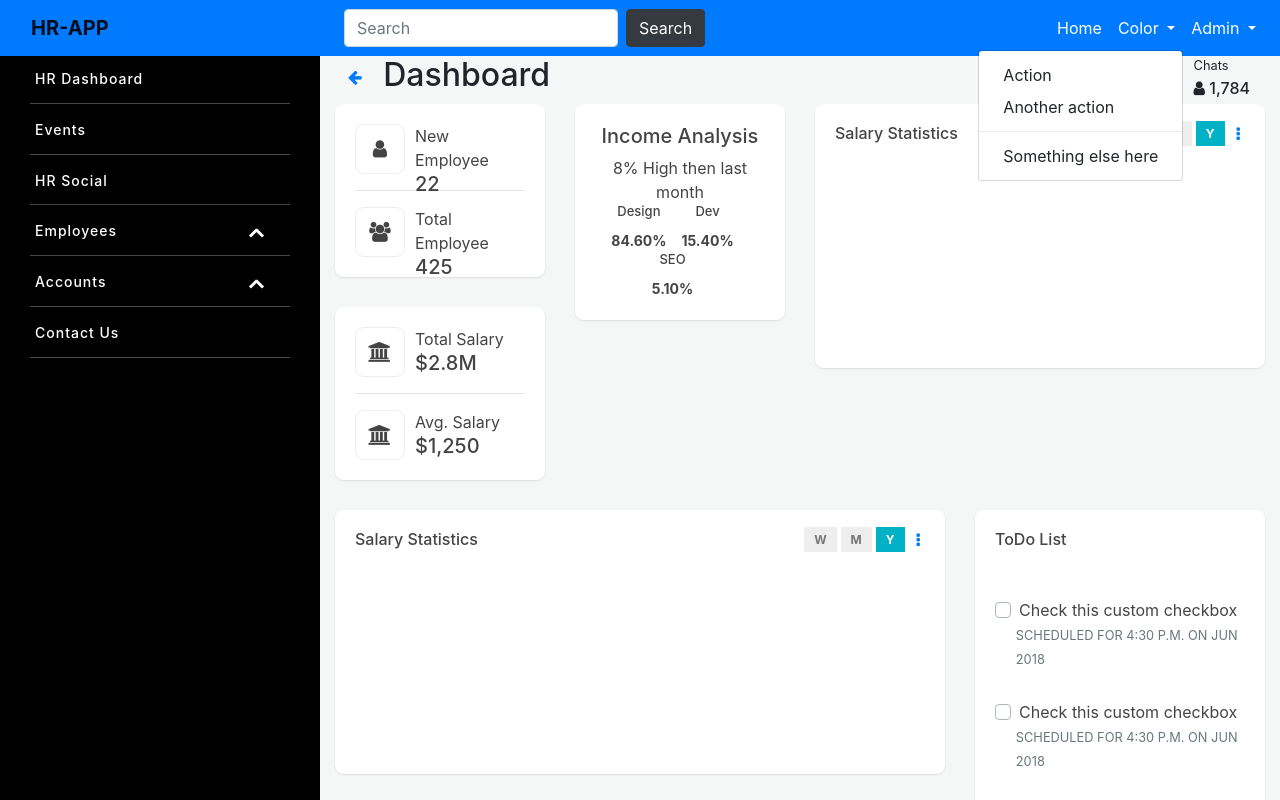
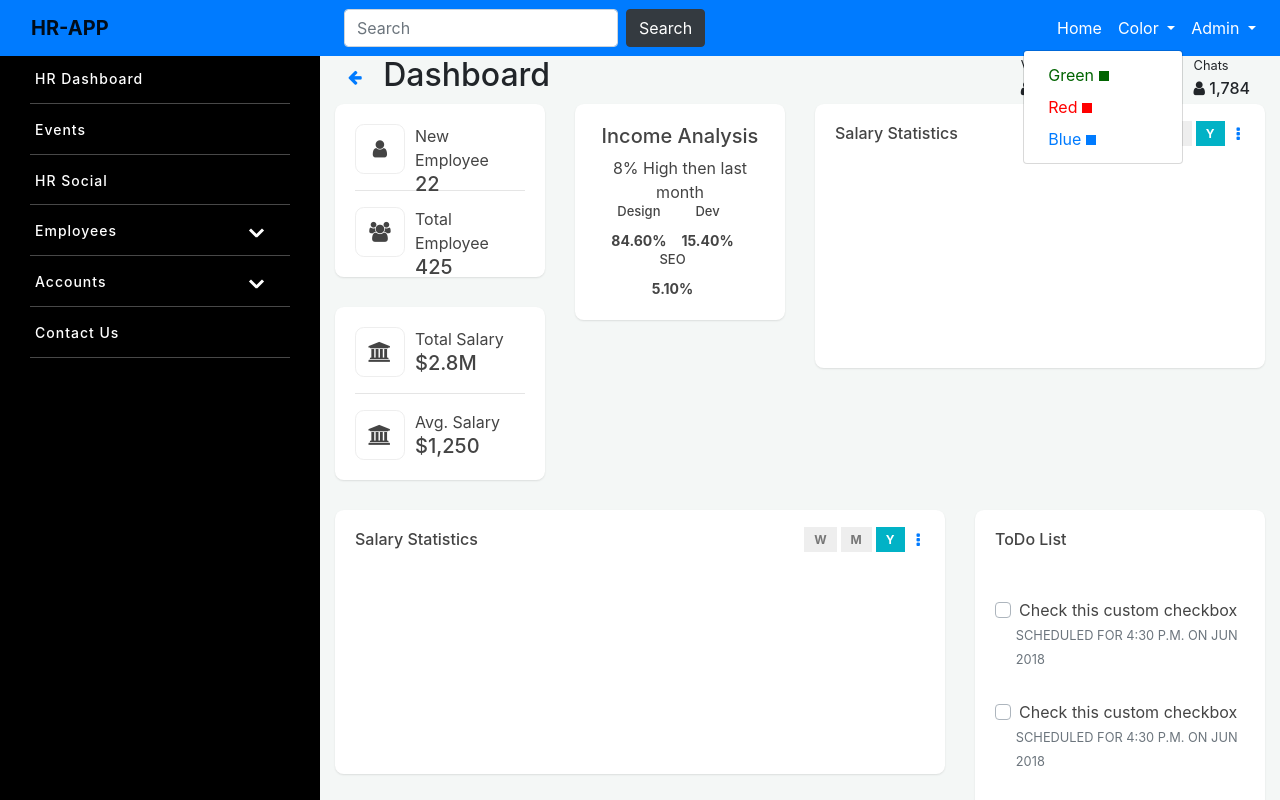
Before and after one commit to thotasaiharish/HRApp, an Angular app in the folder HR-APP/: page / in a window 1280 px wide. Both pictures are taken after a click on the button "Color". Shown: the top 800 px of the page. Built offline with nearby package versions, Linux system fonts and the light colour scheme.

Commit message:
arrow changed

```diff
--- a/HR-APP/src/app/app.component.html
+++ b/HR-APP/src/app/app.component.html
@@ -15,7 +15,7 @@
         <ul class="navbar-nav">
             <li class="nav-item active">
                 <a class="nav-link" href="#">Home
-                    <span class="sr-only">(current)</span>
+
                 </a>
             </li>
 
@@ -24,11 +24,10 @@
                     aria-expanded="false">
                     Color
                 </a>
-                <div class="dropdown-menu dropdown-menu-right" aria-labelledby="navbarDropdown">
-                    <a class="dropdown-item" href="#">Action</a>
-                    <a class="dropdown-item" href="#">Another action</a>
-                    <div class="dropdown-divider"></div>
-                    <a class="dropdown-item" href="#">Something else here</a>
+                <div class="dropdown-menu dropdown-menu-right chlid-class" aria-labelledby="navbarDropdown">
+                    <a class="dropdown-item" href="#">Green<span class="green_color"></span></a>
+                    <a class="dropdown-item" href="#">Red<span class="red_color"></span></a>
+                    <a class="dropdown-item" href="#">Blue<span class="blue_color"></span></a>
                 </div>
             </li>
             <li class="nav-item dropdown">
--- a/HR-APP/src/app/app.component.scss
+++ b/HR-APP/src/app/app.component.scss
@@ -1,9 +1,35 @@
-$blue:#007bff;
-$white:#ffffff;
-$black:#000000;
-$light-gray:#484848;
-$content-gray:#f4f7f6;
+@import 'varaible';
 
+.green_color{
+    width:10px;
+    height: 10px;
+    background:$green;
+    display: inline-block;
+    margin-left: 5px;
+}
+.red_color{
+    width:10px;
+    height: 10px;
+    background:$red;
+    display: inline-block;
+    margin-left: 5px;
+}
+.chlid-class a:nth-child(1) {
+    color:$green;
+  }
+.chlid-class a:nth-child(2) {
+    color:$red;
+  }
+  .chlid-class a:nth-child(3) {
+    color:$blue;
+  }
+.blue_color{
+    width:10px;
+    height: 10px;
+    background:$blue;
+    display: inline-block;
+    margin-left: 5px;
+}
 #accordion .panel{
     border: none;
     border-radius: 0;
@@ -39,19 +65,20 @@ font-size: 15px;
 position: absolute;
 top: 20px;
 right: 35px;
-transform: rotate(-45deg);
+transform: rotate(45deg);
 transition: all 0.3s ease-in-out 0s;
 }
+#accordion .panel-heading a{text-decoration:none;}
 #accordion .title a:after{
 right: 29px;
-transform: rotate(45deg);
+transform: rotate(-45deg);
 }
 #accordion .title a.collapsed:before{
-transform: rotate(45deg);
+transform: rotate(-45deg);
 background:$white;
 }
 #accordion .title a.collapsed:after{
-transform: rotate(-45deg);
+transform: rotate(45deg);
 background:$white;
 }
 #accordion .title a.collapsed:hover:before,
--- /dev/null
+++ b/HR-APP/src/app/varaible.scss
@@ -0,0 +1,7 @@
+$blue:#007bff;
+$white:#ffffff;
+$black:#000000;
+$light-gray:#484848;
+$content-gray:#f4f7f6;
+$green:#006400;
+$red:#FF0000;
```
